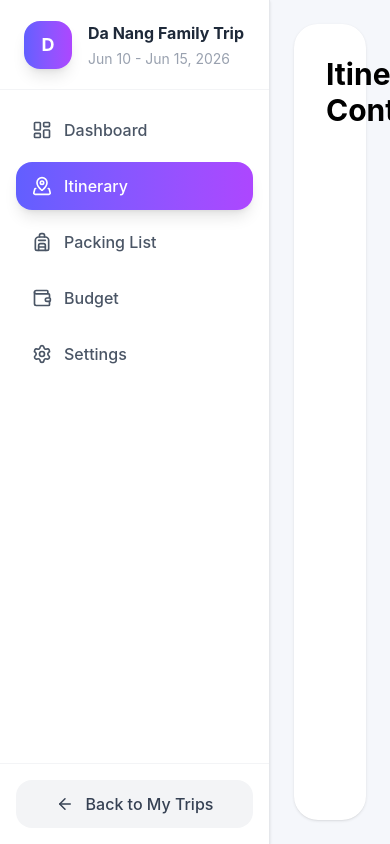
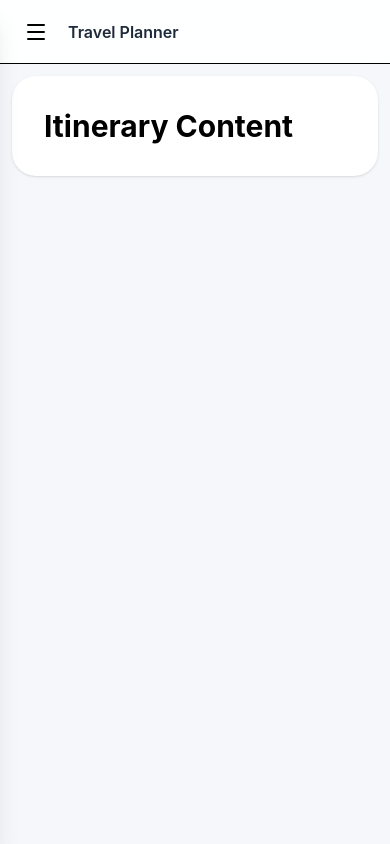
Before and after one commit to HongDiep1806/TravelPlanner, a React (Vite) app in the folder travel-planner-fe/: page /trip/1/itinerary in a window 390 px wide. Built offline with nearby package versions, Linux system fonts and the light colour scheme.

Commit message:
responsive layout

```diff
--- a/travel-planner-fe/src/components/Sidebar.jsx
+++ b/travel-planner-fe/src/components/Sidebar.jsx
@@ -13,7 +13,10 @@ import {
   useNavigate,
 } from "react-router-dom";
 
-export default function Sidebar() {
+export default function Sidebar({
+  sidebarOpen,
+  setSidebarOpen,
+}) {
   const { tripId } = useParams();
   const navigate = useNavigate();
 
@@ -63,15 +66,31 @@ export default function Sidebar() {
 
   return (
     <aside
-      className="
-        w-[270px]
+      className={`
+        fixed lg:sticky
+        top-0 left-0
+        z-50
+
+        h-screen
+        w-[260px]
+
         bg-white
         border-r
         border-gray-200
+        shadow-xl lg:shadow-none
+
         flex
         flex-col
-        shadow-sm
-      "
+
+        transition-transform
+        duration-300
+
+        ${
+          sidebarOpen
+            ? "translate-x-0"
+            : "-translate-x-full lg:translate-x-0"
+        }
+      `}
     >
       {/* ================= HEADER ================= */}
       <div
--- a/travel-planner-fe/src/layouts/MainLayout.jsx
+++ b/travel-planner-fe/src/layouts/MainLayout.jsx
@@ -1,20 +1,75 @@
 import { Outlet } from "react-router-dom";
+import { Menu } from "lucide-react";
+import { useState } from "react";
 
 import Sidebar from "../components/Sidebar";
 
 export default function MainLayout() {
+  const [sidebarOpen, setSidebarOpen] = useState(false);
+
   return (
-    <div className="h-screen flex bg-[#f5f7fb]">
-      {/* SIDEBAR */}
-      <Sidebar />
+    <div className="min-h-screen bg-[#f5f7fb]">
+      {sidebarOpen && (
+        <div className="fixed inset-0 bg-black/40 z-40 lg:hidden"
+            onClick={() => setSidebarOpen(false)}
+        />
+      )}
 
-      {/* RIGHT SIDE */}
-      <div className="flex-1 flex flex-col overflow-hidden">
+      <div className="flex min-h-screen">
+        {/* SIDEBAR */}
+        <Sidebar
+          sidebarOpen={sidebarOpen}
+          setSidebarOpen={setSidebarOpen}
+        />
 
-        {/* PAGE CONTENT */}
-        <main className="flex-1 overflow-y-auto p-6">
-          <Outlet />
-        </main>
+        {/* RIGHT SIDE */}
+        <div
+          className="
+            flex-1
+            flex
+            flex-col
+            min-w-0
+          "
+        >
+          {/* MOBILE TOPBAR */}
+          <header
+            className="lg:hidden sticky top-0 z-30 h-16 bg-white/90 backdrop-blur border-b
+              flex items-center px-4"
+          >
+            <button
+              onClick={() => setSidebarOpen(true)}
+              className=" p-2 rounded-xl hover:bg-gray-100 transition"
+            >
+              <Menu size={24} />
+            </button>
+
+            <h1 className="ml-3 font-semibold text-gray-800">
+              Travel Planner
+            </h1>
+          </header>
+
+          {/* CONTENT */}
+          <main
+            className="
+              flex-1
+              w-full
+              overflow-x-hidden
+              p-3
+              sm:p-4
+              md:p-5
+              lg:p-6
+            "
+          >
+            <div
+              className="
+                w-full
+                max-w-full
+              "
+            >
+              <Outlet />
+            </div>
+          </main>
+        </div>
       </div>
     </div>
   );
--- a/travel-planner-fe/src/layouts/TripSelectionLayout.jsx
+++ b/travel-planner-fe/src/layouts/TripSelectionLayout.jsx
@@ -1,38 +1,207 @@
 import { Outlet } from "react-router-dom";
-import { CalendarDays } from "lucide-react";
+import {
+  CalendarDays,
+  Menu,
+  X,
+} from "lucide-react";
+
+import { useState } from "react";
 
 export default function TripSelectionLayout() {
+  const [sidebarOpen, setSidebarOpen] = useState(false);
+
   return (
-    <div className="flex min-h-screen bg-[#f7f7fb]">
-      {/* Sidebar */}
-      <aside className="w-[250px] bg-white border-r px-5 py-6">
-        <h1 className="text-xl font-bold text-indigo-600 mb-10">
+    <div className="min-h-screen bg-[#f7f7fb]">
+      {/* OVERLAY */}
+      {sidebarOpen && (
+        <div
+          className="
+            fixed
+            inset-0
+            bg-black/40
+            z-40
+            lg:hidden
+          "
+          onClick={() => setSidebarOpen(false)}
+        />
+      )}
+
+      <div className="flex min-h-screen">
+        {/* SIDEBAR */}
+        <aside
+          className={`
+            fixed lg:sticky
+            top-0 left-0
+            z-50
+
+            h-screen
+            w-[250px]
+
+            bg-white
+            border-r
+
+            px-5
+            py-6
+
+            transition-transform
+            duration-300
+
+            shadow-xl
+            lg:shadow-none
+
+            ${
+              sidebarOpen
+                ? "translate-x-0"
+                : "-translate-x-full lg:translate-x-0"
+            }
+          `}
+        >
+          {/* MOBILE CLOSE */}
+          <button
+            onClick={() => setSidebarOpen(false)}
+            className="
+              lg:hidden
+              absolute
+              top-4
+              right-4
+              p-2
+              rounded-xl
+              hover:bg-gray-100
+            "
+          >
+            <X size={22} />
+          </button>
+
+          {/* LOGO */}
+          <h1
+            className="
+              text-xl
+              font-bold
+              text-indigo-600
+              mb-10
+            "
+          >
             Trip Planner Pro
           </h1>
 
+          {/* NAV */}
           <nav className="space-y-3">
             <button
-            className="w-full bg-indigo-100 text-indigo-700 rounded-xl px-4 py-3
-              flex items-center gap-3 font-medium hover:bg-indigo-200 transition-all">
+              className="
+                w-full
+                bg-indigo-100
+                text-indigo-700
+                rounded-xl
+                px-4
+                py-3
+
+                flex
+                items-center
+                gap-3
+
+                font-medium
+                hover:bg-indigo-200
+                transition-all
+              "
+            >
               <CalendarDays size={20} />
+
               <span>My Trips</span>
             </button>
 
-          <button className="w-full bg-indigo-600 text-white rounded-xl px-4 py-3">
+            <button
+              className="
+                w-full
+                bg-indigo-600
+                text-white
+                rounded-xl
+                px-4
+                py-3
+                font-medium
+                hover:opacity-90
+                transition
+              "
+            >
               + New Trip
             </button>
           </nav>
 
+          {/* FOOTER */}
           <div className="mt-10 space-y-3 text-gray-500">
-          <div>Settings</div>
-          <div>About</div>
+            <div className="hover:text-indigo-600 cursor-pointer">
+              Settings
+            </div>
+
+            <div className="hover:text-indigo-600 cursor-pointer">
+              About
+            </div>
           </div>
         </aside>
 
-      {/* Content */}
-      <main className="flex-1 p-8">
+        {/* RIGHT SIDE */}
+        <div
+          className="
+            flex-1
+            flex
+            flex-col
+            min-w-0
+          "
+        >
+          {/* MOBILE TOPBAR */}
+          <header
+            className="
+              lg:hidden
+
+              sticky
+              top-0
+              z-30
+
+              h-16
+
+              bg-white/90
+              backdrop-blur
+
+              border-b
+
+              flex
+              items-center
+
+              px-4
+            "
+          >
+            <button
+              onClick={() => setSidebarOpen(true)}
+              className="
+                p-2
+                rounded-xl
+                hover:bg-gray-100
+                transition
+              "
+            >
+              <Menu size={24} />
+            </button>
+
+            <h1 className="ml-3 font-semibold text-gray-800">
+              Trip Planner Pro
+            </h1>
+          </header>
+
+          {/* CONTENT */}
+          <main
+            className="
+              flex-1
+
+              p-4
+              sm:p-6
+              lg:p-8
+
+              overflow-x-hidden
+            "
+          >
             <Outlet />
           </main>
         </div>
+      </div>
+    </div>
   );
 }
```
Lines whose indentation alone changed are shown as unchanged.
